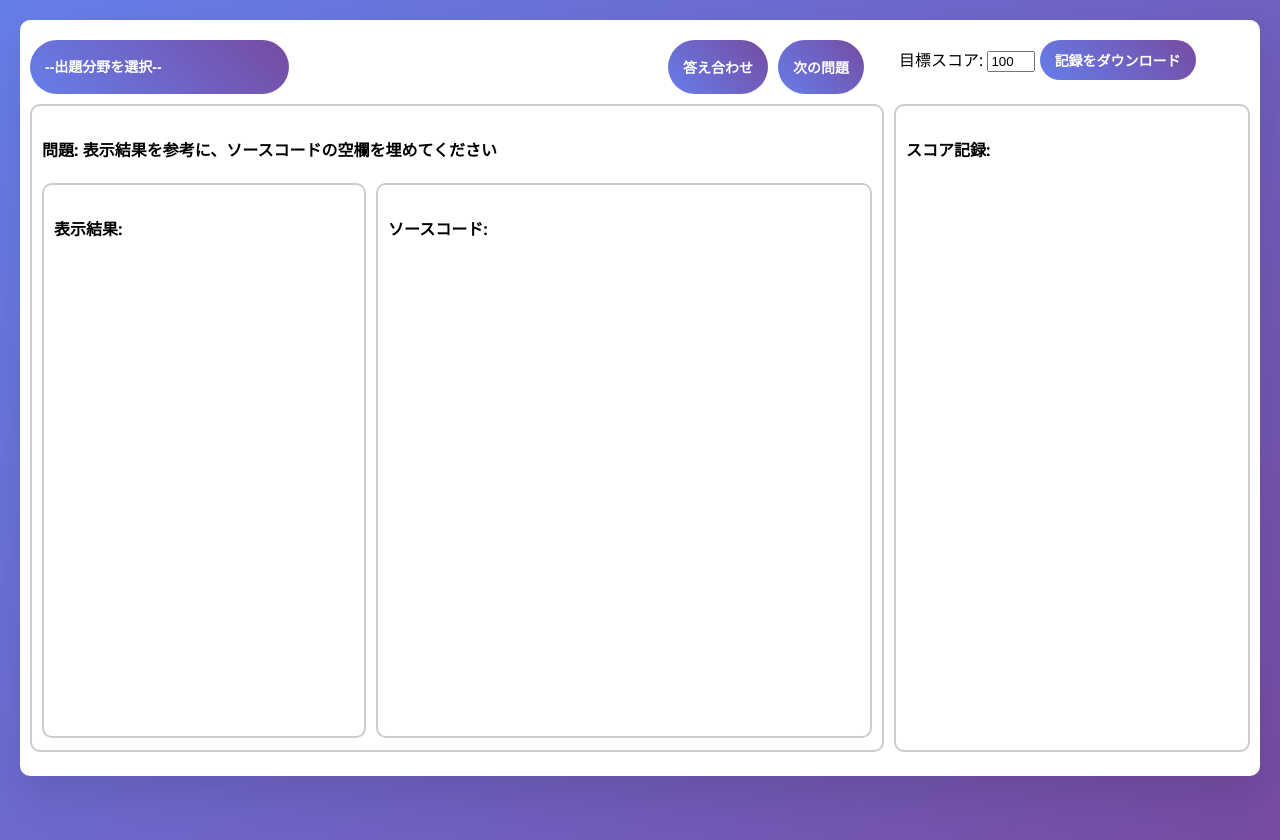
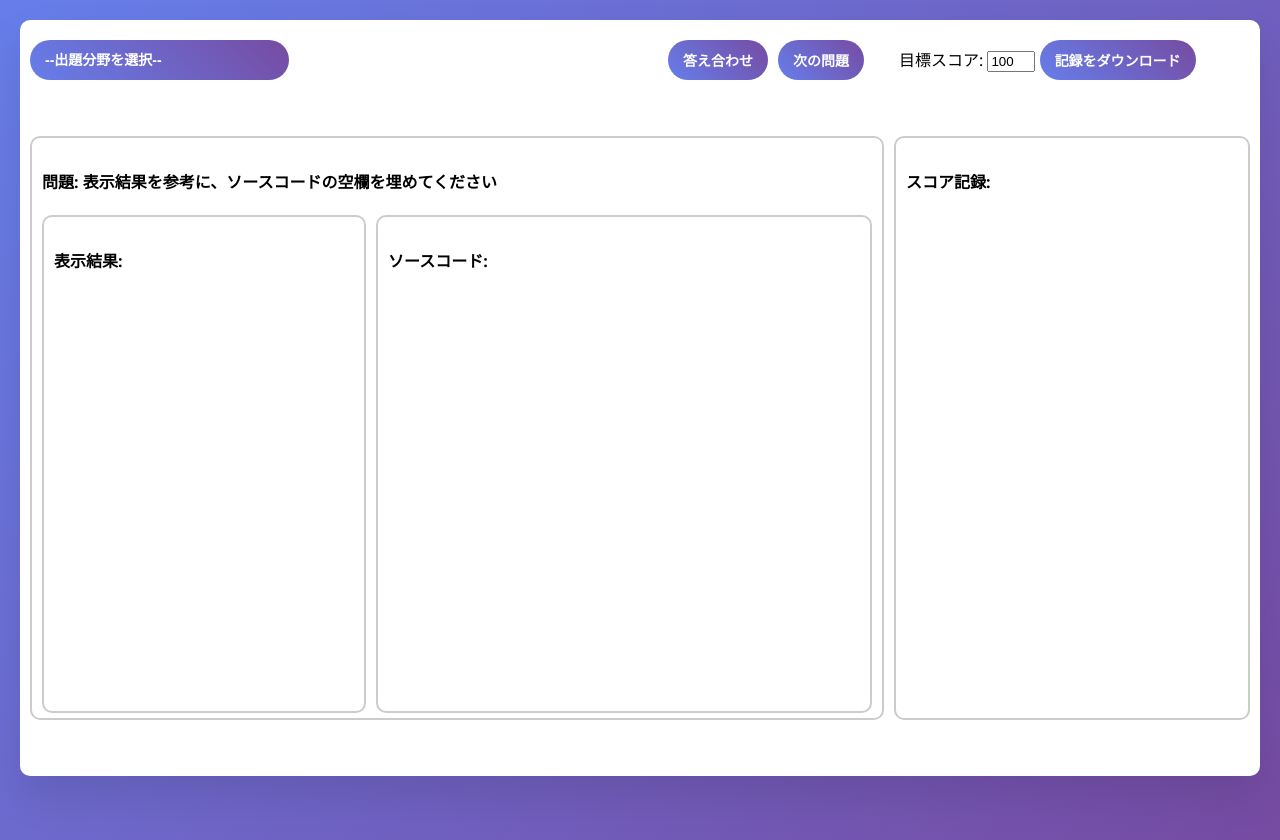
Before and after one commit to atsuhiko-maeda/html_css_js_quiz_gen_app, a plain HTML site: page index.html in a window 1280 px wide. Drawn offline with nearby package versions, Linux system fonts and the light colour scheme.

Commit message:
v20250624

```diff
--- a/index.html
+++ b/index.html
@@ -10,7 +10,7 @@
     <style>
         body {
             font-family: 'Segoe UI', Tahoma, Geneva, Verdana, sans-serif;
-            /* max-width: 1200px; */
+            /* min-width: 1024px; */
             margin: 0 auto;
             padding: 20px;
             background: linear-gradient(135deg, #667eea 0%, #764ba2 100%);
@@ -111,6 +111,13 @@
             font-weight: bold;             */
         }
 
+        optgroup {
+            color: black;
+            font-weight: bold;
+            /* font-size: 14px; */
+
+        }
+
         button:hover {
             transform: translateY(-2px);
             box-shadow: 0 10px 20px rgba(102, 126, 234, 0.3);
@@ -157,20 +164,22 @@
 <body onload="init()">
   <span id="achieved">100点</span>
   <div class="grid-container" style="padding:10px;border-radius:10px;height:92vh">
-    <div class="grid-item" style="background:white;display:flex;">
+    <div class="grid-item" style="background:white;">
+        <div style="display:flex">
         <select id="exercises" onchange="setMaterial()" style="margin-right:auto;">
             <option value="">--出題分野を選択--</option>
         </select>
         <input type="text" id="random_seed" style="width:10ch;visibility: hidden;"/>
         <button style="margin-left: 10px;margin-right: 5px;" id="checkAnswer">答え合わせ</button>
         <button  style="margin-left: 5px;margin-right: 20px;" id="nextQuestion">次の問題</button>
+        </div>
     </div>
     <div class="grid-item">
         <span style="margin-left:15px;">目標スコア: </span><input type="number" name="target_score" id="target_score" value="100" style="width:3em"/>
         <button id="getScoreLog">記録をダウンロード</button>
     </div>
     <div class="grid-item">
-        <div class="container" id="container" style="height:78vh;flex:1;border:2px solid #ccc;background:white;">
+        <div class="container" id="container" style="height:70vh;flex:1;border:2px solid #ccc;background:white;">
             <h4>問題: 表示結果を参考に、ソースコードの空欄を埋めてください</h4>
             <div style="display: flex; gap: 10px;height:89%">
                 <div style="flex: 1;padding: 10px 10px; border: 2px solid #ccc;background:white;border-radius: 10px;">
@@ -187,7 +196,7 @@
         </div>
     </div>
     <div class="grid-item">
-        <div style="padding-left: 10px;height:78vh">
+        <div style="padding-left: 10px;height:70vh">
             <div style="height:100%;border: 2px solid #ccc; padding: 10px;border-radius: 10px;">
                 <h4>スコア記録: </h4>
                 <div id="score_log" style="white-space: pre-wrap;max-height: 85%; overflow-y: auto;"></div>
```
